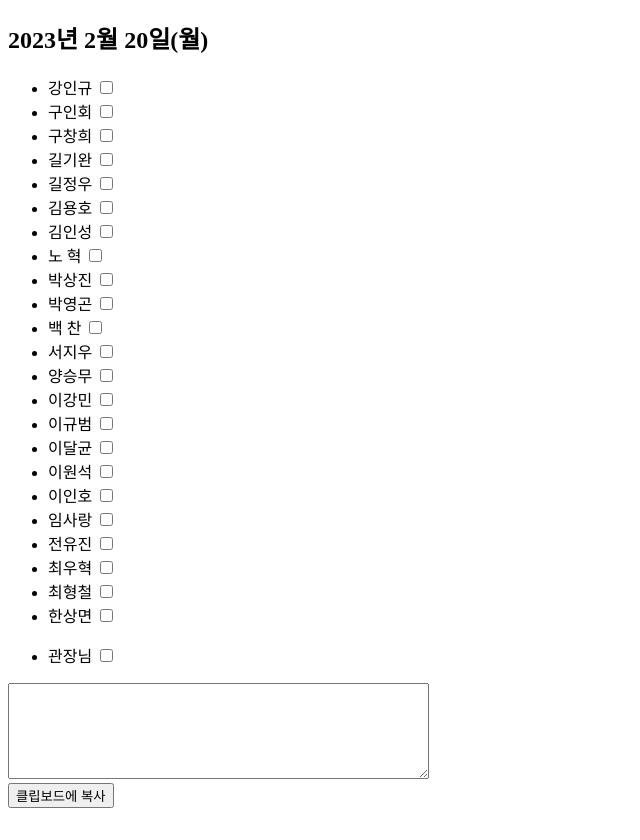
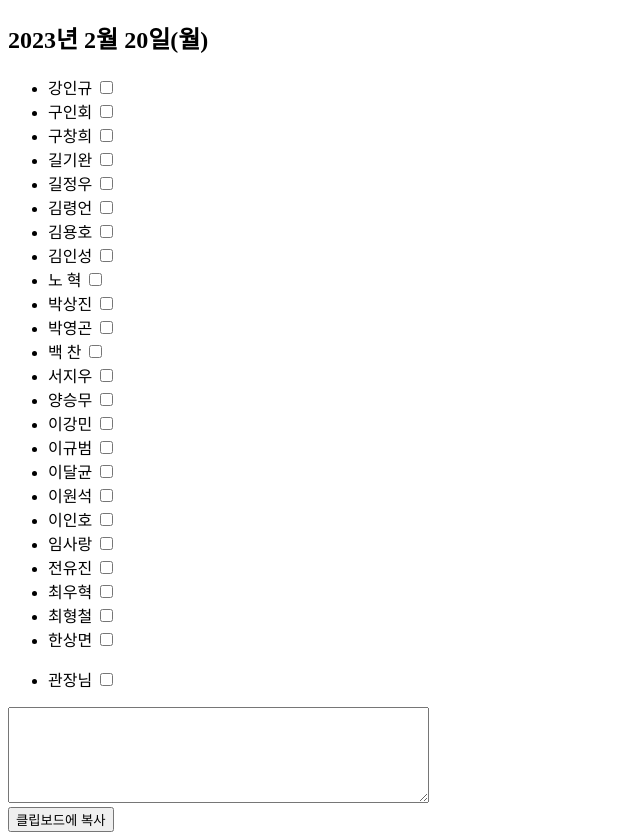
Before and after one commit to yonghoKim365/knsk, a plain HTML site: page index.html in a window 1280 px wide. Shown: the whole page, without its empty margins (0-640 px from the left). Before the commit the page ends 816 px from the top, so only its background shows below. Drawn offline with Linux system fonts and the light colour scheme.

Commit message:
Update index.html
멤버추가

```diff
--- a/index.html
+++ b/index.html
@@ -31,6 +31,10 @@
             </li>
             <li>
                 <span class="name">길정우</span>
+                <input type="checkbox" name="chk_info" value="출석" onclick="is_checked()">
+            </li>
+            <li>
+                <span class="name">김령언</span>
                 <input type="checkbox" name="chk_info" value="출석" onclick="is_checked()">
             </li>
             <li>
```
